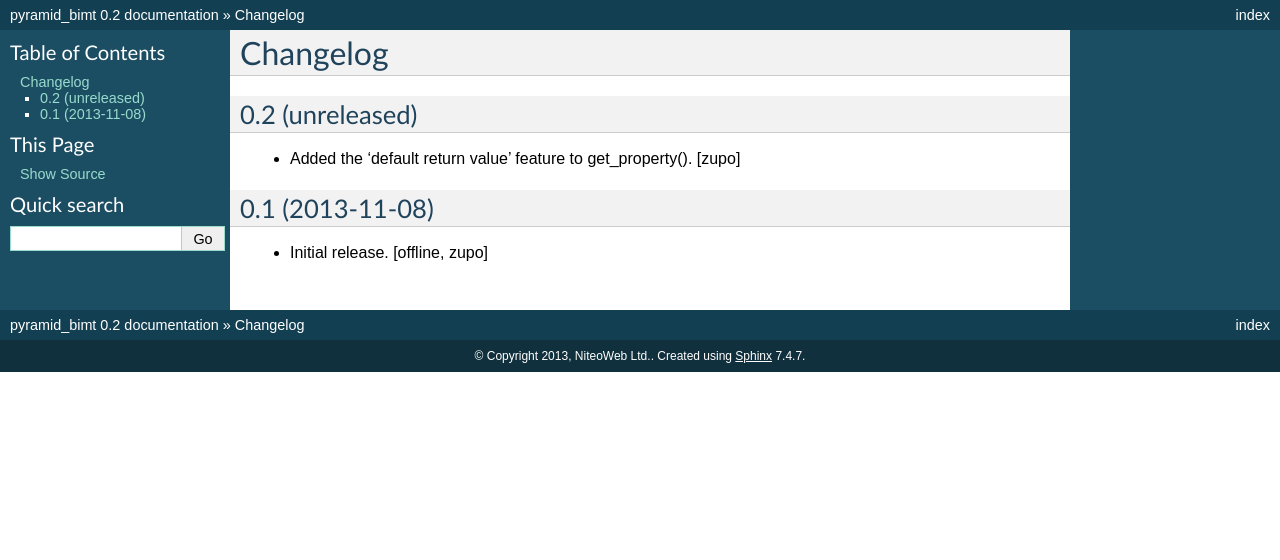
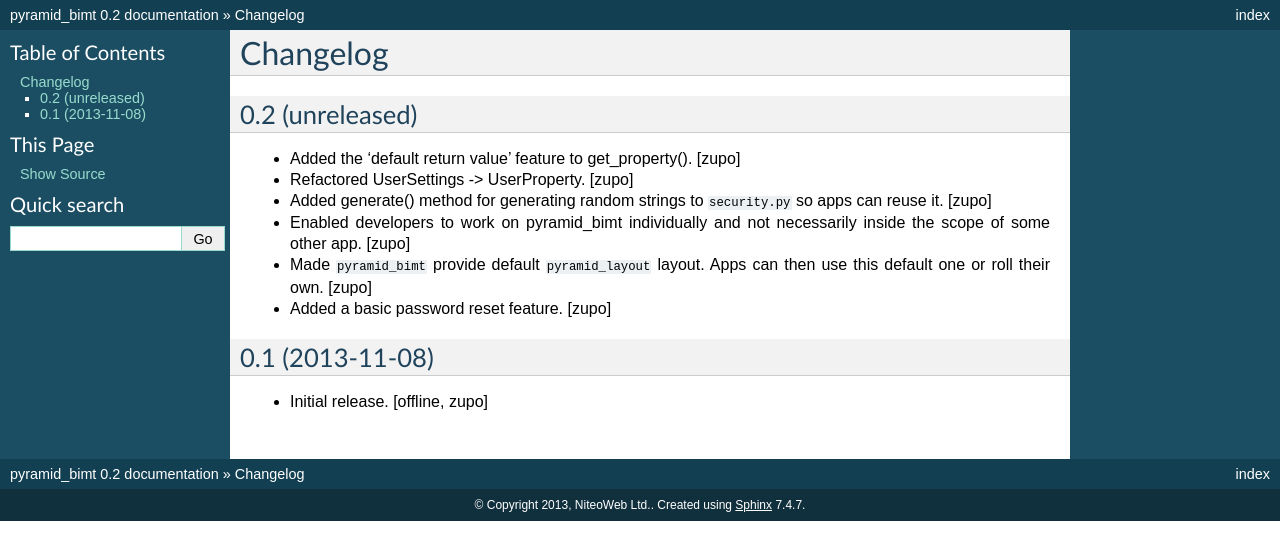
Before and after one commit to persho/pyramid_bimt, a Sphinx documentation site: the page built from docs/CHANGELOG.rst, in a window 1280 px wide. Shown: the top 560 px of the page. Built offline with Sphinx 7.4.7, drawn with Linux system fonts in a browser that asks for light colours.

Commit message:
update changelog

```diff
--- a/docs/CHANGELOG.rst
+++ b/docs/CHANGELOG.rst
@@ -10,6 +10,24 @@
 - Added the 'default return value' feature to get_property().
   [zupo]
 
+- Refactored UserSettings -> UserProperty.
+  [zupo]
+
+- Added generate() method for generating random strings to ``security.py`` so
+  apps can reuse it.
+  [zupo]
+
+- Enabled developers to work on pyramid_bimt individually and not
+  necessarily inside the scope of some other app.
+  [zupo]
+
+- Made ``pyramid_bimt`` provide default ``pyramid_layout`` layout. Apps can
+  then use this default one or roll their own.
+  [zupo]
+
+- Added a basic password reset feature.
+  [zupo]
+
 
 0.1 (2013-11-08)
 ----------------
```
